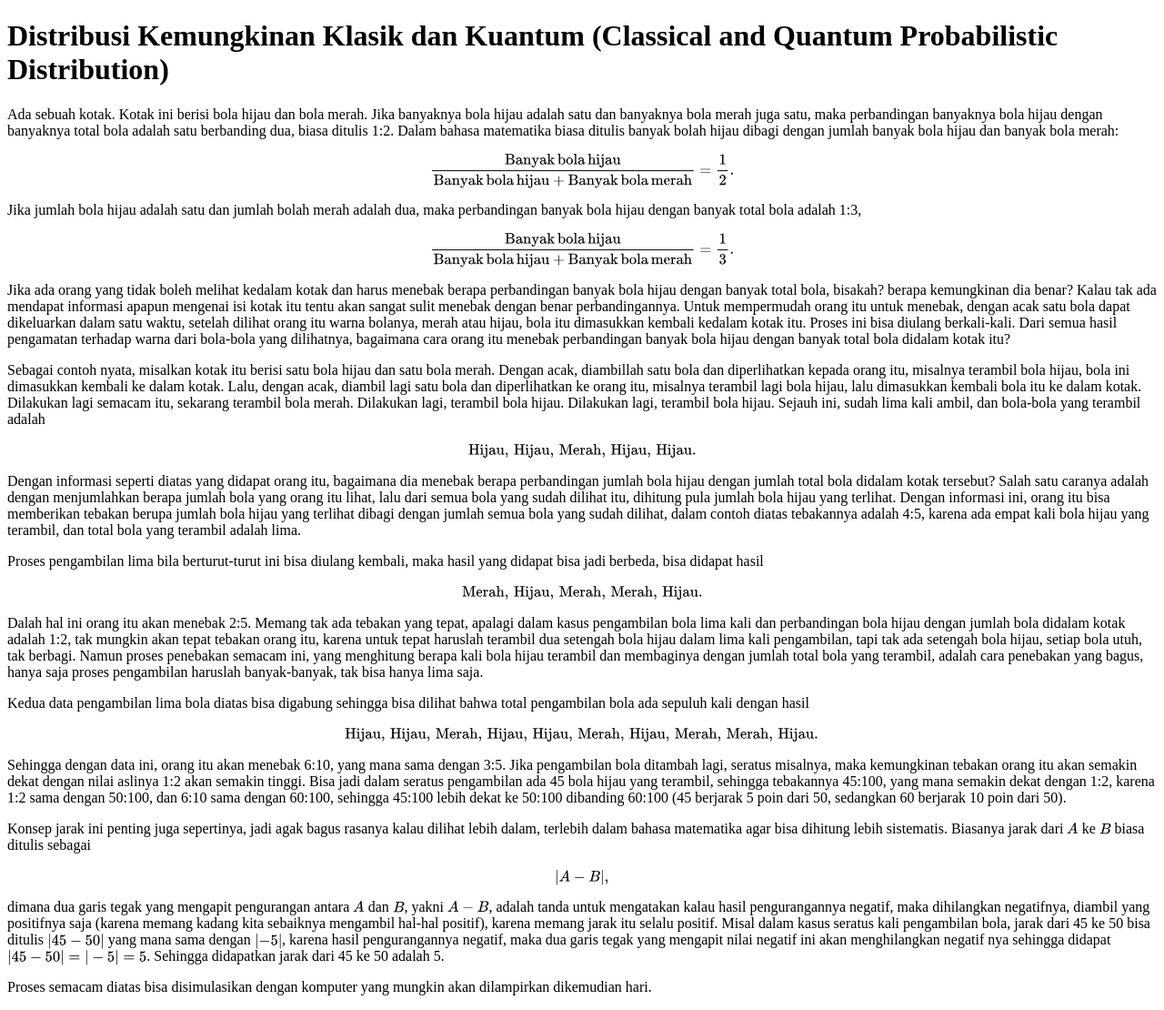
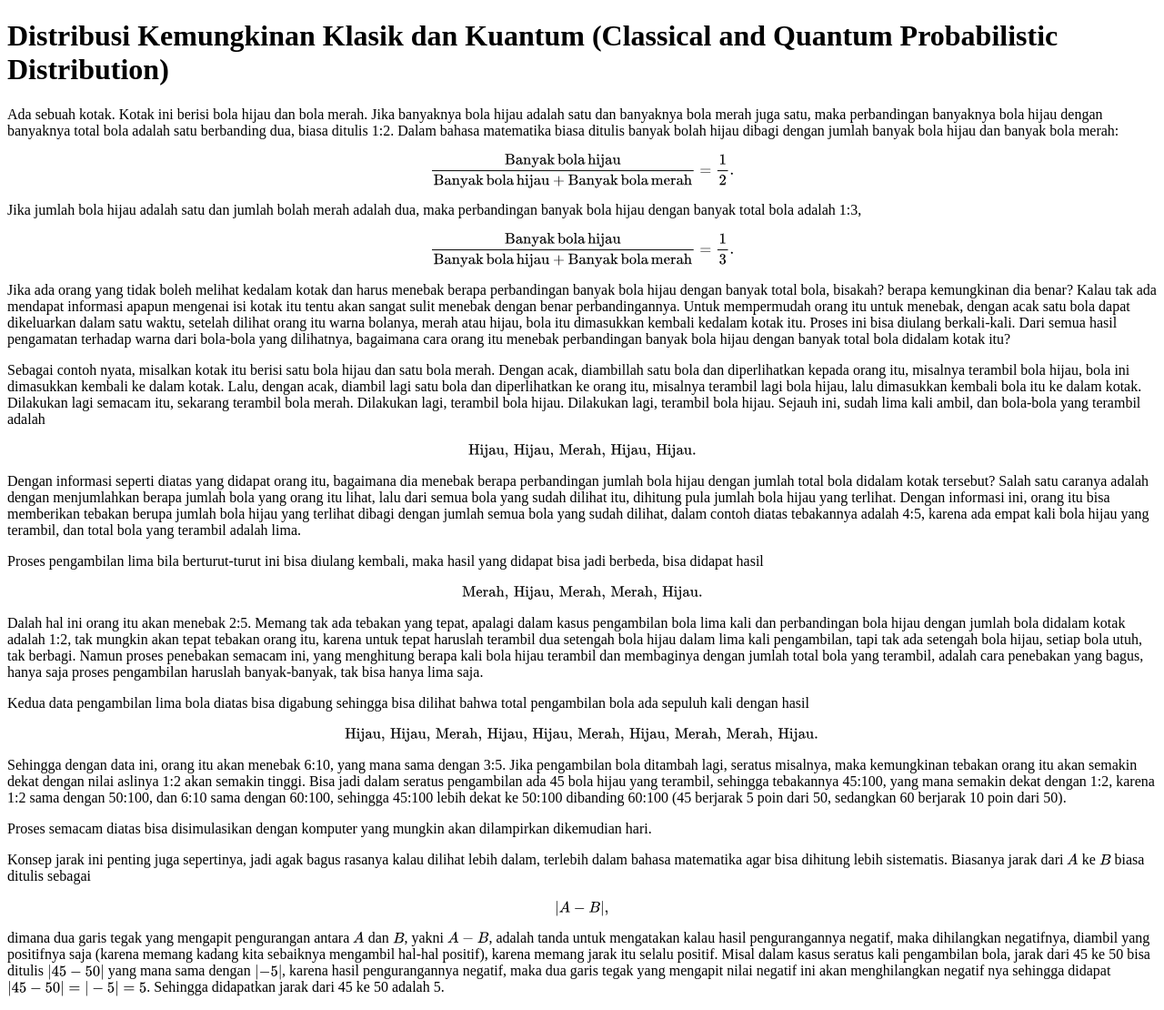
Before and after one commit to dangausuluah/dangausuluah.github.io, a Jekyll site: the page built from _posts/2025-09-07-QCD.md, in a window 1280 px wide. Shown: the whole page at 91% size. Built offline with Jekyll 4.4.1, drawn with Linux system fonts in a browser that asks for light colours; nearby versions of some CDN libraries; our own code applies the rules of GitHub Pages for plain Markdown files; a script that is not in the unit is left out; comment, search, counter and statistics services are not loaded; some of the changed lines change nothing that is shown.

Commit message:
Update 2025-09-07-QCD.md

```diff
--- a/_posts/2025-09-07-QCD.md
+++ b/_posts/2025-09-07-QCD.md
@@ -40,6 +40,8 @@ $$
 
 Sehingga dengan data ini, orang itu akan menebak 6:10, yang mana sama dengan 3:5. Jika pengambilan bola ditambah lagi, seratus misalnya, maka kemungkinan tebakan orang itu akan semakin dekat dengan nilai aslinya 1:2 akan semakin tinggi. Bisa jadi dalam seratus pengambilan ada 45 bola hijau yang terambil, sehingga tebakannya 45:100, yang mana semakin dekat dengan 1:2, karena 1:2 sama dengan 50:100, dan 6:10 sama dengan 60:100, sehingga 45:100 lebih dekat ke 50:100 dibanding 60:100 (45 berjarak 5 poin dari 50, sedangkan 60 berjarak 10 poin dari 50).
 
+Proses semacam diatas bisa disimulasikan dengan komputer yang mungkin akan dilampirkan dikemudian hari.
+
 Konsep jarak ini penting juga sepertinya, jadi agak bagus rasanya kalau dilihat lebih dalam, terlebih dalam bahasa matematika agar bisa dihitung lebih sistematis. Biasanya jarak dari $A$ ke $B$ biasa ditulis sebagai
 
 $$
@@ -47,6 +49,3 @@ $$
 $$
 
 dimana dua garis tegak yang mengapit pengurangan antara $A$ dan $B$, yakni $A-B$, adalah tanda untuk mengatakan kalau hasil pengurangannya negatif, maka dihilangkan negatifnya, diambil yang positifnya saja (karena memang kadang kita sebaiknya mengambil hal-hal positif), karena memang jarak itu selalu positif. Misal dalam kasus seratus kali pengambilan bola, jarak dari 45 ke 50 bisa ditulis $\|45-50\|$ yang mana sama dengan $\|-5\|$, karena hasil pengurangannya negatif, maka dua garis tegak yang mengapit nilai negatif ini akan menghilangkan negatif nya sehingga didapat $\|45-50\|=\|-5\|=5$. Sehingga didapatkan jarak dari 45 ke 50 adalah 5.
-
-
-Proses semacam diatas bisa disimulasikan dengan komputer yang mungkin akan dilampirkan dikemudian hari.
```
